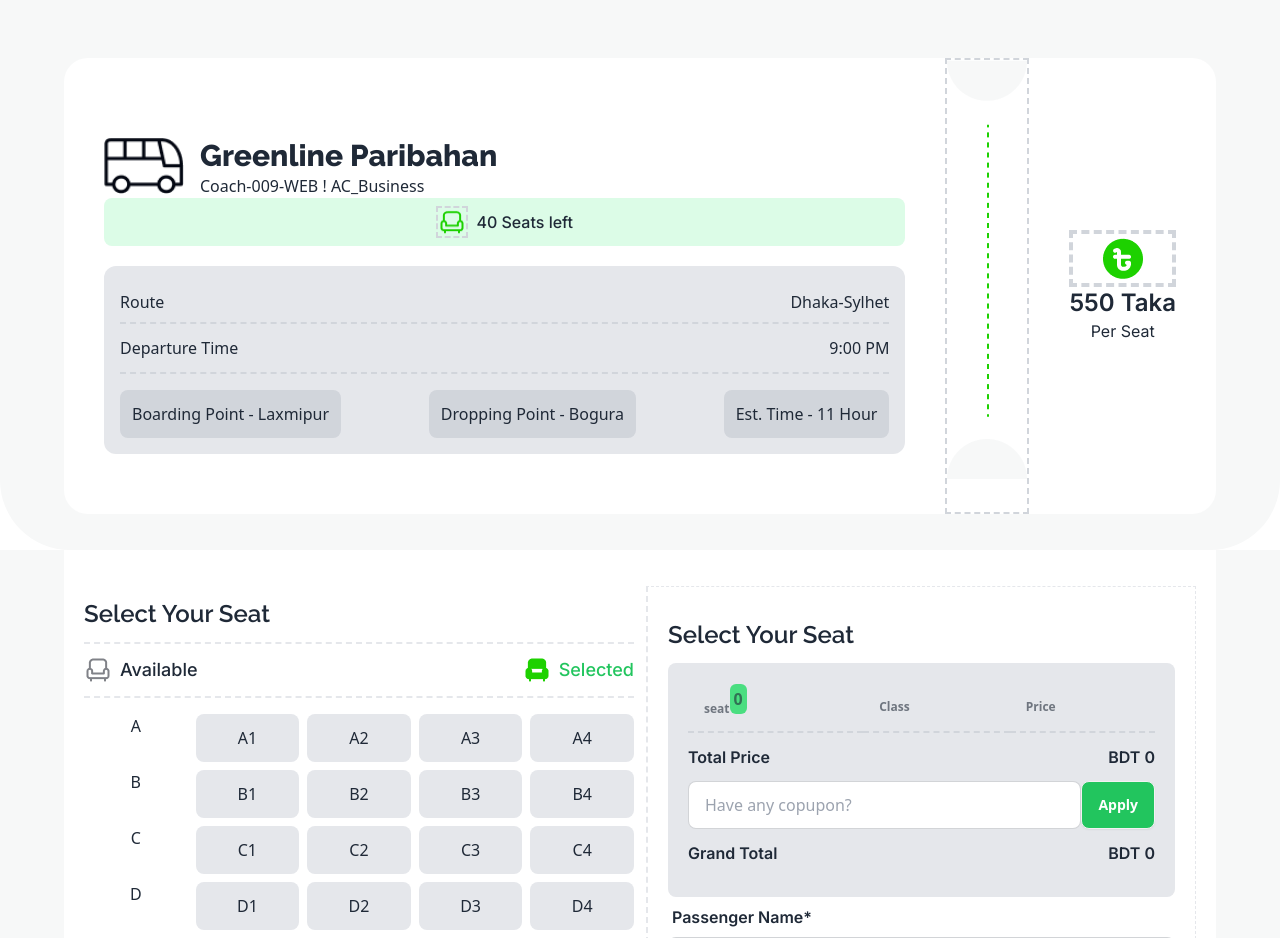
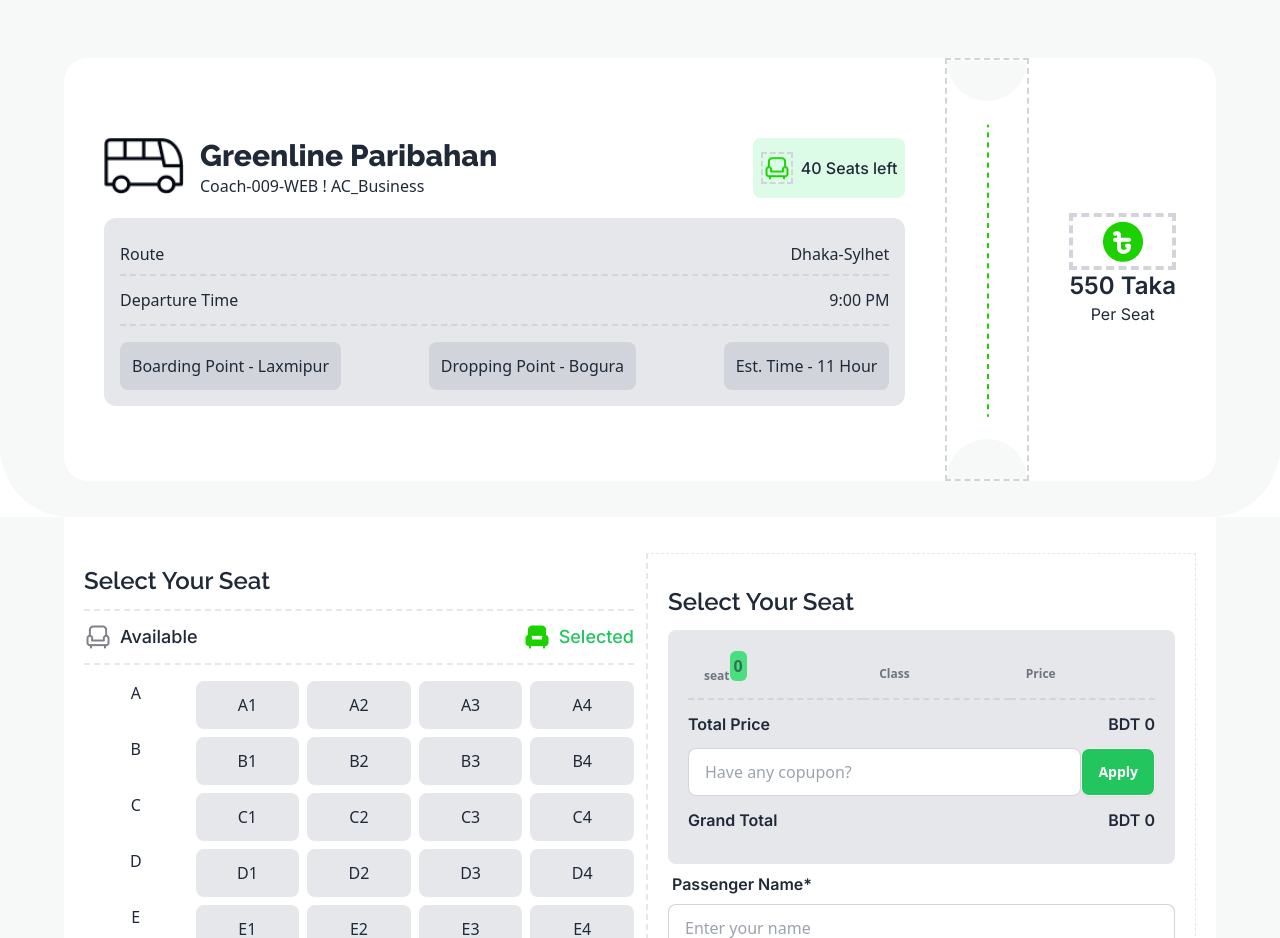
Before and after one commit to Mahadi81080/Programming--assingment---5, a plain HTML site: page B9A5-smart-ticketing-main/index.html in a window 1280 px wide. Shown: the part 1920-2858 px from the top of the page. Drawn offline with nearby package versions, Linux system fonts and the light colour scheme.

Commit message:
somthing issu solve

```diff
--- a/B9A5-smart-ticketing-main/index.html
+++ b/B9A5-smart-ticketing-main/index.html
@@ -190,9 +190,11 @@
               the app. The integrated testing features allow for a streamlined .
             </p>
           </div>
-          <div class="flex flex-col lg:flex-row lg:justify-between bg-white rounded-3xl">
+          <div
+            class="flex flex-col lg:flex-row lg:justify-between bg-white rounded-3xl"
+          >
             <div class="flex-1 p-10 pt-20">
-              <div class="flex flex-col lg:justify-between gap-2 lg:gap-0">
+              <div class="flex flex-col lg:flex-row lg:justify-between gap-2 lg:gap-0">
                 <div class="flex space-x-4">
                   <div>
                     <img class="w-20 h-14" src="images/bus-logo.png" alt="" />
@@ -514,7 +516,9 @@
               @all rights reserved, P-Ticket services limited.2024
             </p>
           </div>
-          <div class="flex flex-col lg:flex-row justify-between gap-2 lg:gap-10 items-center">
+          <div
+            class="flex flex-col lg:flex-row justify-between gap-2 lg:gap-10 items-center"
+          >
             <h3 class="text-base font-inte font-medium">Terms & condition</h3>
             <h3 class="text-base font-inte font-medium">
               Return & refund policy
```
